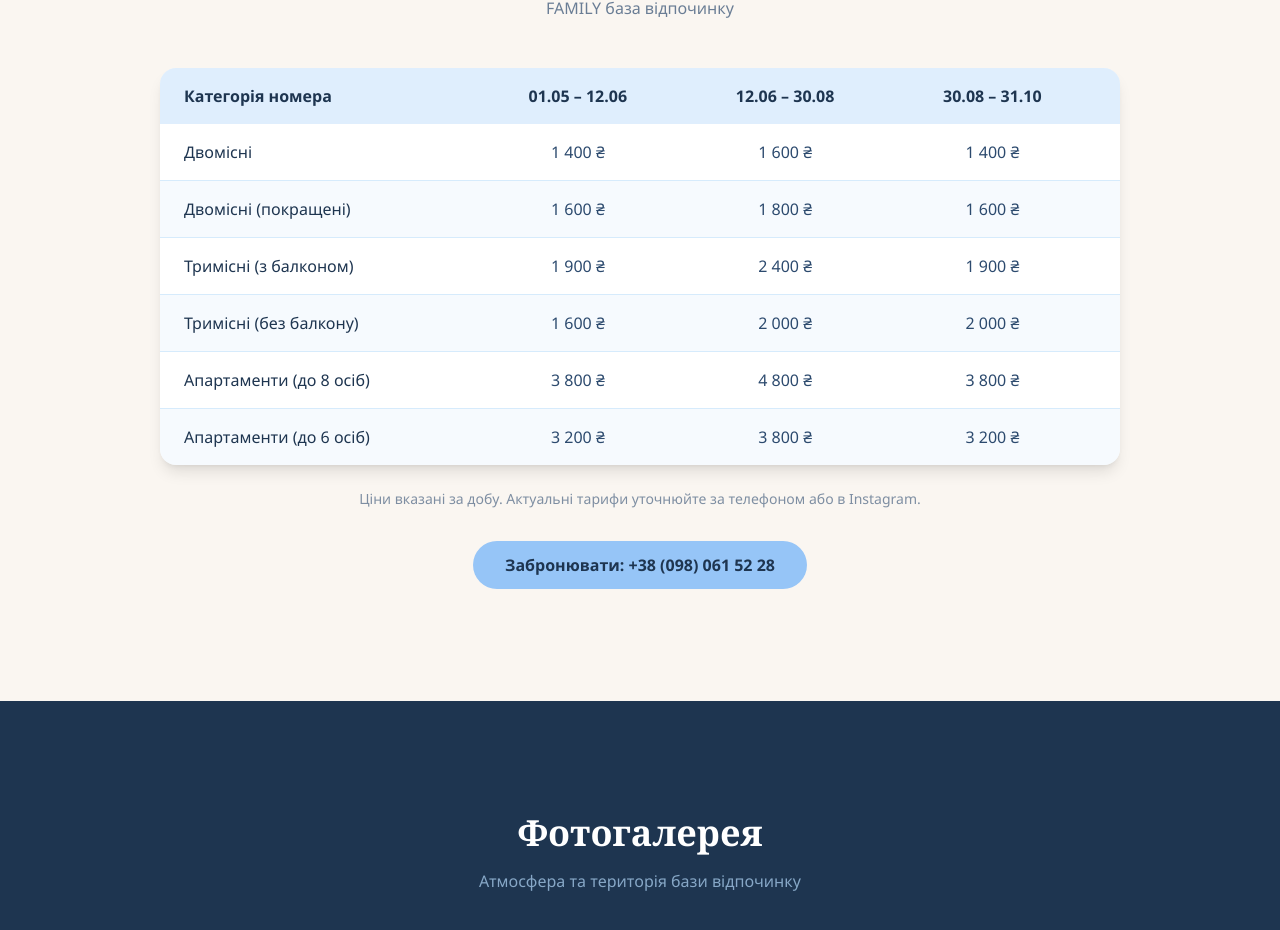
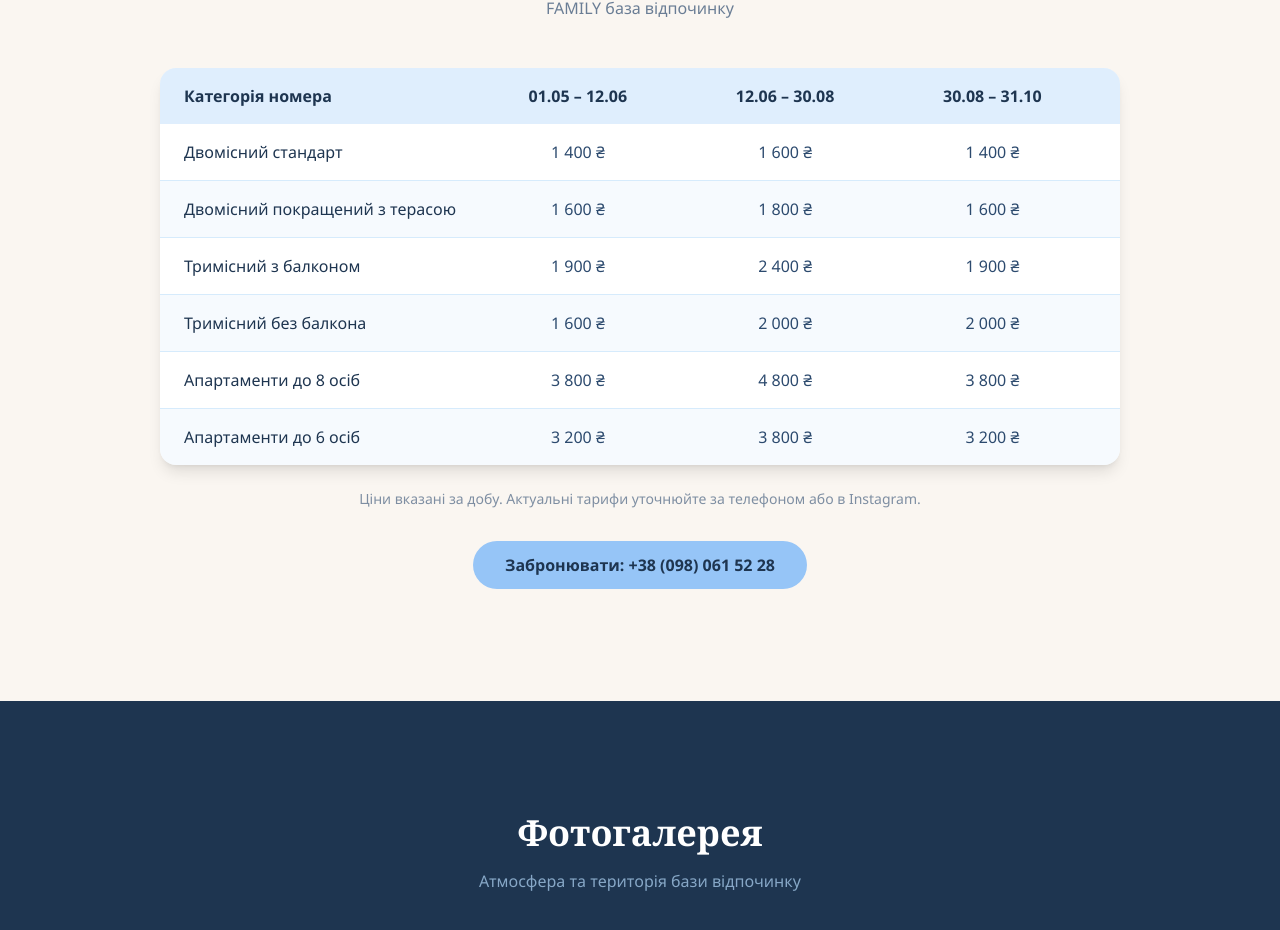
Before and after one commit to roman-alex/family-hotel, a React (Vite) app: page / in a window 1280 px wide. Shown: the part 3134-4064 px from the top of the page. Built offline with nearby package versions, Linux system fonts and the light colour scheme; no server answers.

Commit message:
update restaurant header

```diff
--- a/src/data/content.ts
+++ b/src/data/content.ts
@@ -90,12 +90,12 @@ export const pricing = {
     { period: '30.08 – 31.10' },
   ],
   rooms: [
-    { name: 'Двомісні', prices: [1400, 1600, 1400] },
-    { name: 'Двомісні (покращені)', prices: [1600, 1800, 1600] },
-    { name: 'Тримісні (з балконом)', prices: [1900, 2400, 1900] },
-    { name: 'Тримісні (без балкону)', prices: [1600, 2000, 2000] },
-    { name: 'Апартаменти (до 8 осіб)', prices: [3800, 4800, 3800] },
-    { name: 'Апартаменти (до 6 осіб)', prices: [3200, 3800, 3200] },
+    { name: 'Двомісний стандарт', prices: [1400, 1600, 1400] },
+    { name: 'Двомісний покращений з терасою', prices: [1600, 1800, 1600] },
+    { name: 'Тримісний з балконом', prices: [1900, 2400, 1900] },
+    { name: 'Тримісний без балкона', prices: [1600, 2000, 2000] },
+    { name: 'Апартаменти до 8 осіб', prices: [3800, 4800, 3800] },
+    { name: 'Апартаменти до 6 осіб', prices: [3200, 3800, 3200] },
   ],
   note: 'Ціни вказані за добу. Актуальні тарифи уточнюйте за телефоном або в Instagram.',
 } as const
--- a/src/data/hotel.ts
+++ b/src/data/hotel.ts
@@ -54,10 +54,10 @@ export const roomCategories: RoomCategory[] = [
   {
     id: 'double',
     categoryId: 15269,
-    title: 'Двомісні',
-    subtitle: 'Для пари або короткого сімейного відпочинку',
+    title: 'Двомісний стандарт',
+    subtitle: 'Просторий номер у загальному корпусі',
     description:
-      'Затишні двомісні номери з деревʼяним оздобленням, кондиціонером та базовими зручностями для спокійного відпочинку.',
+      'Просторий номер у загальному корпусі готелю з видом на внутрішній двір та всіма необхідними зручностями для комфортного відпочинку.',
     image: asset('images/room-interior.png'),
     priceFrom: 1400,
     prices: [
@@ -71,10 +71,10 @@ export const roomCategories: RoomCategory[] = [
   {
     id: 'double-improved',
     categoryId: 18827,
-    title: 'Двомісні (покращені)',
-    subtitle: 'Покращений двомісний номер',
+    title: 'Двомісний покращений з терасою',
+    subtitle: 'Окремий вхід і приватна тераса',
     description:
-      'Покращені двомісні номери з додатковим комфортом для спокійного проживання.',
+      'Комфортний номер з окремим входом і затишною приватною терасою для відпочинку та приємного проведення часу на свіжому повітрі.',
     image: asset('images/room-exterior.png'),
     priceFrom: 1600,
     prices: [
@@ -88,10 +88,10 @@ export const roomCategories: RoomCategory[] = [
   {
     id: 'triple-balcony',
     categoryId: 15270,
-    title: 'Тримісні (з балконом)',
-    subtitle: 'Для родини з дитиною або невеликої компанії',
+    title: 'Тримісний з балконом',
+    subtitle: 'Балкон з виглядом на річку',
     description:
-      'Тримісні номери з балконом, де зручно відпочивати після дня біля басейну чи прогулянок територією.',
+      'Панорамні вікна та неймовірний вигляд на річку з власного балкона створюють ідеальні умови для ранкової кави чи вечірнього відпочинку. Ідеальний варіант для сім’ї: номер обладнаний двоспальним ліжком та розкладною софою.',
     image: asset('images/room-exterior.png'),
     priceFrom: 1900,
     prices: [
@@ -105,10 +105,10 @@ export const roomCategories: RoomCategory[] = [
   {
     id: 'triple',
     categoryId: 15271,
-    title: 'Тримісні (без балкону)',
-    subtitle: 'Практичний варіант для трьох гостей',
+    title: 'Тримісний без балкону',
+    subtitle: 'Сімейний номер з розкладною софою',
     description:
-      'Комфортні тримісні номери без балкону з усім необхідним для сімейного відпочинку.',
+      'Затишний номер для сімейного відпочинку. Оснащений двоспальним ліжком для батьків та розкладною софою для дітей, забезпечуючи комфортне розміщення всієї родини.',
     image: asset('images/room-interior.png'),
     priceFrom: 1600,
     prices: [
@@ -122,10 +122,10 @@ export const roomCategories: RoomCategory[] = [
   {
     id: 'apartment-8',
     categoryId: 15273,
-    title: 'Апартаменти (до 8 осіб)',
+    title: 'Апартаменти до 8 осіб',
     subtitle: 'Для великої компанії або кількох родин',
     description:
-      'Просторі апартаменти для гостей, які хочуть жити разом і мати достатньо місця для всіх.',
+      'Просторі апартаменти для великої родини або компанії друзів. Складаються з трьох окремих спалень з двоспальними ліжками, просторого холу з диваном та обідньою зоною, облаштованої кухні й двох санвузлів.',
     image: asset('images/room-interior.png'),
     priceFrom: 3800,
     prices: [
@@ -139,10 +139,10 @@ export const roomCategories: RoomCategory[] = [
   {
     id: 'apartment-6',
     categoryId: 16793,
-    title: 'Апартаменти (до 6 осіб)',
-    subtitle: 'Для великої родини або довшого проживання',
+    title: 'Апартаменти до 6 осіб',
+    subtitle: 'Дві окремі спальні та просторий хол',
     description:
-      'Сімейні апартаменти з кількома спальними зонами та комфортом для довшого відпочинку.',
+      'Затишні сімейні апартаменти з двома окремими кімнатами, кожна з двоспальним ліжком та власним санвузлом. Просторий хол з великим диваном створює комфортні умови для відпочинку всієї родини.',
     image: asset('images/room-exterior.png'),
     priceFrom: 3200,
     prices: [
--- a/src/pages/HotelPage.tsx
+++ b/src/pages/HotelPage.tsx
@@ -166,16 +166,7 @@ export function HotelPage() {
         </div>
       </header>
 
-      <main className="relative mx-auto w-full max-w-4xl flex-1 px-4 py-8 pb-12 md:py-12">
-        <div className="text-center">
-          <p className="mb-1 text-sm font-medium uppercase tracking-[0.2em] text-brand-500">
-            Hotel
-          </p>
-          <h1 className="font-serif text-4xl font-bold text-brand-700 md:text-5xl">
-            Номери
-          </h1>
-        </div>
-
+      <main className="relative mx-auto w-full max-w-4xl flex-1 px-4 py-4 pb-12 lg:py-8">
         <section>
           <div className="mb-5 flex justify-end">
             <button
```
